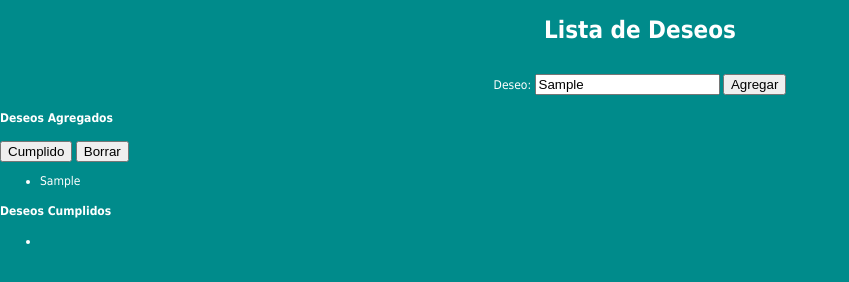
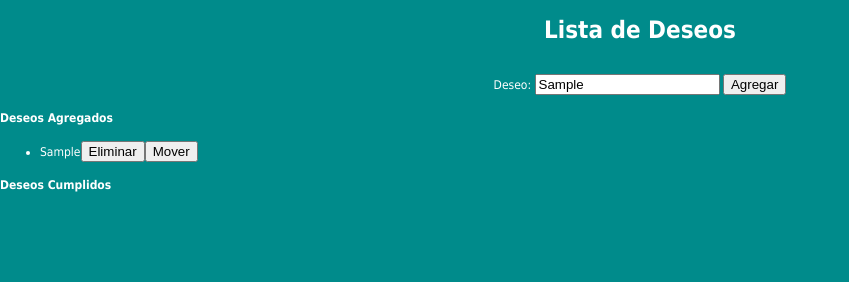
Before and after one commit to Johanfnr/EJ_PRESENCIAL---Lista-deseos, a plain HTML site: page index.html in a window 1280 px wide. Both pictures are taken after typing "Sample" into the empty fields and a click on the button "Agregar". Shown: the whole page, without its empty margins (0-849 px from the left). Drawn offline with Linux system fonts and the light colour scheme.

Commit message:
3 Conf JS eliminar y mover deseo

```diff
--- a/app.js
+++ b/app.js
@@ -2,15 +2,38 @@
 
 let button = document.getElementById("buttom_deseo_nuevo");
 
-button.addEventListener("click", function() {
-  alert("Haz hecho clic en el botón!");
-});
+  function agregarDeseoNuevo() {
+      var formDeseo = document.getElementById("form_deseo");
+      var deseo_input = formDeseo.elements['deseo_input'].value
+      var listaDeseo = document.getElementById('lista_deseos_nuevos');
+      var nuevoDeseo = document.createElement("li");
+      var button1 = document.createElement("button");
+      nuevoDeseo.innerText = deseo_input;
+      listaDeseo.appendChild(nuevoDeseo);
 
-  function agregarDeseoNuevo() {
-    var formDeseo = document.getElementById("form_deseo");
-    var deseo_input = formDeseo.elements['deseo_input'].value
-    var listaDeseo = document.getElementById('lista_deseos_nuevos');
-    var nuevoElemento = document.createElement("li");
-    nuevoElemento.innerText = deseo_input;
-    listaDeseo.appendChild(nuevoElemento);
+      var botonEliminar = document.createElement("button");
+      var textButtonR = document.createTextNode("Eliminar");
+      botonEliminar.appendChild(textButtonR);
+      botonEliminar.addEventListener("click", function() {
+        this.parentElement.remove();
+      });
+
+      var botonMover = document.createElement("button");
+      var textButtonM = document.createTextNode("Mover");
+      botonMover.appendChild(textButtonM);
+      botonMover.addEventListener("click", function() {
+          // Obtener la lista de destino
+       var listaCumplidos = document.getElementById("lista_deseos_cumplidos");
+       if (this.parentElement.parentElement.id === "lista_deseos_cumplidos") {
+         listaCumplidos = document.getElementById("lista_deseos_nuevos");
+       }
+       var deseoCumplido = this.parentElement;
+       listaCumplidos.appendChild(deseoCumplido);
+    });
+
+    nuevoDeseo.appendChild(botonEliminar);
+    nuevoDeseo.appendChild(botonMover);
+
+    document.getElementById("miLista").appendChild(nuevoDeseo);
+    document.getElementById("nuevoDeseo").value = "";
   }
--- a/index.html
+++ b/index.html
@@ -22,15 +22,12 @@
     <section class="section_lista">
         <div id="deseos_nuevos">
             <h4>Deseos Agregados</h4>
-            <button type="button" id="agr_deseo_button" >Cumplido</button>
-            <button type="button" id="elim_deseo_button" >Borrar</button>
             <ul id="lista_deseos_nuevos">
             </ul>
         </div>
         <div id="deseos_cumplidos">
             <h4>Deseos Cumplidos</h4>
             <ul id="lista_deseos_cumplidos">
-                <li></li>
             </ul>
         </div>
     </section>
```
Also changed, not shown: style.css (line endings or trailing spaces).
